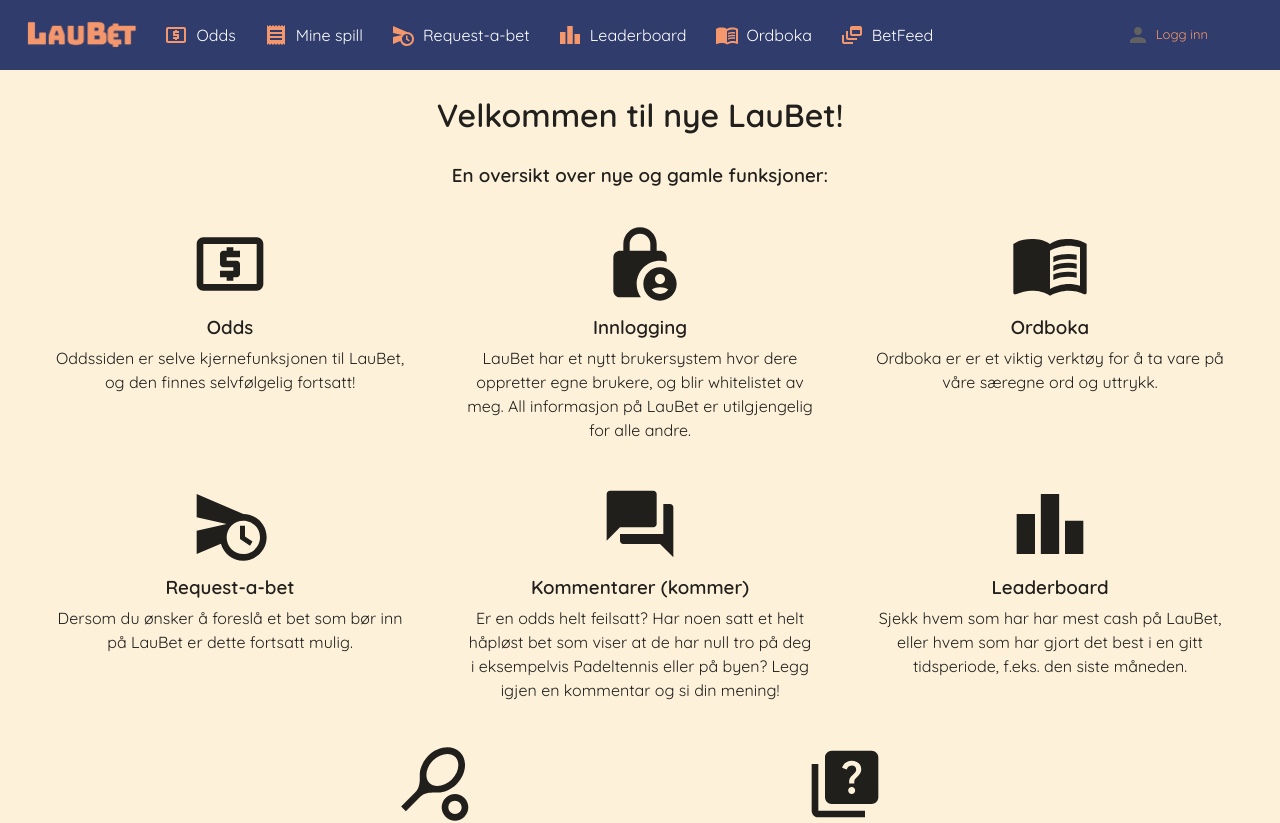
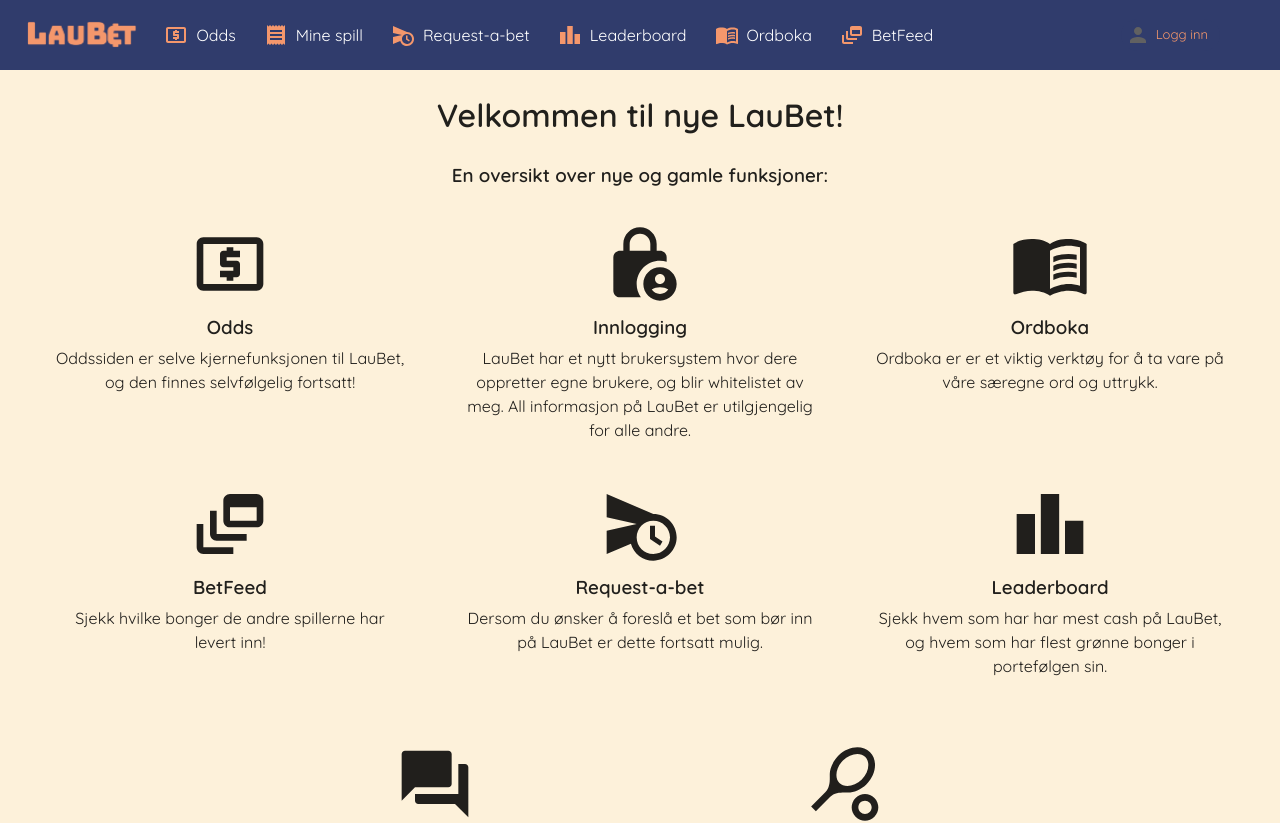
Before and after one commit to pettelau/tsffbet, a React (Create React App) app in the folder client/: page / in a window 1280 px wide. Shown: the top 823 px of the page. Built offline with nearby package versions, Linux system fonts and the light colour scheme; no server answers.

Commit message:
noaccess return

```diff
--- a/client/src/components/AppAppBar.tsx
+++ b/client/src/components/AppAppBar.tsx
@@ -43,7 +43,6 @@
 
   const loggedInUser = useAppSelector(selectUsername);
   const balance = useAppSelector(selectBalance);
-
 
   const [anchorEl, setAnchorEl] = React.useState<null | HTMLElement>(null);
   const open = Boolean(anchorEl);
@@ -337,6 +336,7 @@
                   <MenuBookIcon sx={{ mr: 1 }} />
                   Ordboka
                 </MenuItem>
+                <Divider />
                 <MenuItem
                   onClick={() => {
                     setAnchorEl(null);
--- a/client/src/components/Betting/Leaderboard.tsx
+++ b/client/src/components/Betting/Leaderboard.tsx
@@ -36,6 +36,9 @@
 
   const url_path = useAppSelector(selectPath);
 
+  const [responseCode, setResponseCode] = React.useState<number>();
+  const [responseText, setResponseText] = React.useState<number>();
+
   const [fromDate, setFromDate] = React.useState<Dayjs | null>(
     dayjs().subtract(2, "month")
   );
@@ -62,10 +65,13 @@
       headers: { Authorization: `Bearer ${localStorage.getItem("jwt")}` },
     });
     const resp = await response.json();
+    setResponseCode(response.status);
 
     if (response.ok) {
       let sorted = resp.sort((a: any, b: any) => b.balance - a.balance);
       setLeaderboardData(sorted);
+    } else {
+      setResponseText(resp.detail);
     }
   }
 
@@ -86,6 +92,10 @@
       return "white";
     }
   }
+  if (responseCode !== 200) {
+    return <NoAccess responseCode={responseCode} responseText={responseText} />;
+  }
+
   return (
     <>
       <h1>Leaderboard</h1>
--- a/client/src/components/Betting/RequestBet.tsx
+++ b/client/src/components/Betting/RequestBet.tsx
@@ -164,6 +164,9 @@
     setOptions(optionsCopy);
   }
 
+  if (responseCode !== 200) {
+    return <NoAccess responseCode={responseCode} responseText={responseText} />;
+  }
   return (
     <>
       {/* Alert component to show error/success messages */}
--- a/client/src/components/Dictionary.tsx
+++ b/client/src/components/Dictionary.tsx
@@ -23,6 +23,9 @@
 
   const [dictionary, setDictinary] = React.useState<DictionaryT[]>([]);
 
+  const [responseCode, setResponseCode] = React.useState<number>();
+  const [responseText, setResponseText] = React.useState<number>();
+
   const [word, setWord] = React.useState<string>("");
   const [frequency, setFrequency] = React.useState<number>(5);
   const [description, setDescription] = React.useState<string>("");
@@ -31,11 +34,14 @@
     const response = await fetch(`${url_path}api/dictionary`, {
       headers: { Authorization: `Bearer ${localStorage.getItem("jwt")}` },
     });
+
     const resp = await response.json();
+    setResponseCode(response.status);
+
     if (response.status == 200) {
       setDictinary(resp);
     } else {
-      toggleAlert(true, "Noe gikk galt", "error");
+      setResponseText(resp.detail);
     }
   }
 
@@ -89,6 +95,10 @@
   useEffect(() => {
     fetchDictionary();
   }, []);
+
+  if (responseCode !== 200) {
+    return <NoAccess responseCode={responseCode} responseText={responseText} />;
+  }
   return (
     <>
       {/* Alert component to show error/success messages */}
--- a/client/src/components/Home.tsx
+++ b/client/src/components/Home.tsx
@@ -16,6 +16,7 @@
 import LeaderboardIcon from "@mui/icons-material/Leaderboard";
 import SportsTennisIcon from "@mui/icons-material/SportsTennis";
 import QuizIcon from "@mui/icons-material/Quiz";
+import DynamicFeedIcon from "@mui/icons-material/DynamicFeed";
 
 export default function Home() {
   return (
@@ -44,10 +45,21 @@
             uttrykk.
           </div>
           <div>
+            <DynamicFeedIcon sx={{ fontSize: 80 }} /> <br />
+            <h3>BetFeed</h3>
+            Sjekk hvilke bonger de andre spillerne har levert inn!
+          </div>
+          <div>
             <ScheduleSendIcon sx={{ fontSize: 80 }} /> <br />
             <h3>Request-a-bet</h3>
             Dersom du ønsker å foreslå et bet som bør inn på LauBet er dette
             fortsatt mulig.
+          </div>
+          <div>
+            <LeaderboardIcon sx={{ fontSize: 80 }} /> <br />
+            <h3>Leaderboard</h3>
+            Sjekk hvem som har har mest cash på LauBet, og hvem som har flest
+            grønne bonger i portefølgen sin.
           </div>
           <div>
             <ForumIcon sx={{ fontSize: 80 }} /> <br />
@@ -56,12 +68,7 @@
             viser at de har null tro på deg i eksempelvis Padeltennis eller på
             byen? Legg igjen en kommentar og si din mening!
           </div>
-          <div>
-            <LeaderboardIcon sx={{ fontSize: 80 }} /> <br />
-            <h3>Leaderboard</h3>
-            Sjekk hvem som har har mest cash på LauBet, eller hvem som har gjort
-            det best i en gitt tidsperiode, f.eks. den siste måneden.
-          </div>
+
           <div>
             <SportsTennisIcon sx={{ fontSize: 80 }} /> <br />
             <h3>Interne bets (kommer)</h3>
@@ -69,13 +76,13 @@
             plasser LauCoins på at du selv kommer til å vinne. F.eks. et slag
             padeltennis eller FIFA.
           </div>
-          <div>
+          {/* <div>
             <QuizIcon sx={{ fontSize: 80 }} /> <br />
             <h3>TopicDuel (kommer kanskje)</h3>
             Min gode venn Jacob Theisen jobber for tiden med et quiz-spill hvor
             man spiller live mot én eller flere venner i en gitt kategori. Dette
             er noe vi håper vi kan få implementert inn i LauBet etter hvert...
-          </div>
+          </div> */}
         </div>
       </div>
       <br />
```
